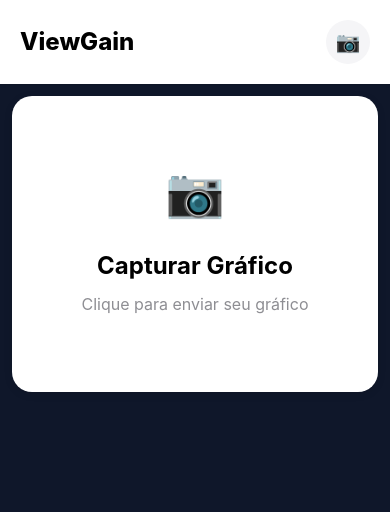
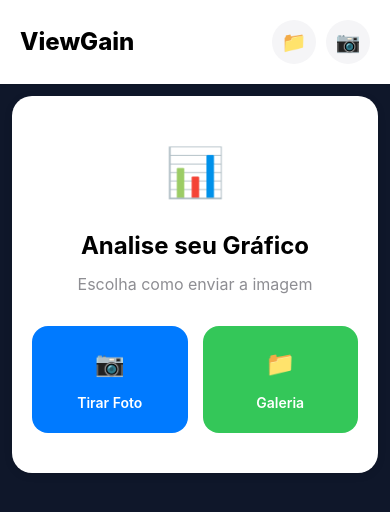
Before and after one commit to gilmarfsousa2-hub/viewgain-app, a React (Vite) app: page / in a window 390 px wide. Shown: the top 512 px of the page. Built offline with nearby package versions, Linux system fonts and the light colour scheme.

Commit message:
feat: add direct camera support for mobile

```diff
--- a/src/App.tsx
+++ b/src/App.tsx
@@ -79,6 +79,7 @@ export default function App() {
     const [status, setStatus] = useState('Aguardando gráfico...');
     const [errorMsg, setErrorMsg] = useState<string | null>(null);
     const fileInputRef = useRef<HTMLInputElement>(null);
+    const cameraInputRef = useRef<HTMLInputElement>(null);
 
     const handleFileChange = async (e: React.ChangeEvent<HTMLInputElement>) => {
         const file = e.target.files?.[0];
@@ -123,19 +124,37 @@ export default function App() {
         <div className="min-h-screen">
             <div className="header">
                 <div className="logo">ViewGain</div>
-                <button className="camera-btn" onClick={() => fileInputRef.current?.click()}>📷</button>
+                <div style={{ display: 'flex', gap: '10px' }}>
+                    <button title="Galeria" className="camera-btn" onClick={() => fileInputRef.current?.click()}>📁</button>
+                    <button title="Câmera" className="camera-btn" onClick={() => cameraInputRef.current?.click()}>📷</button>
+                </div>
             </div>
 
             <div className="container">
                 {!image ? (
-                    <div
-                        onClick={() => fileInputRef.current?.click()}
-                        className="main-card"
-                        style={{ textAlign: 'center', cursor: 'pointer', padding: '60px 20px' }}
-                    >
-                        <div style={{ fontSize: '48px', marginBottom: '20px' }}>📷</div>
-                        <div className="main-title" style={{ fontSize: '24px' }}>Capturar Gráfico</div>
-                        <div className="main-subtitle">Clique para enviar seu gráfico</div>
+                    <div className="main-card" style={{ textAlign: 'center', padding: '40px 20px' }}>
+                        <div style={{ fontSize: '48px', marginBottom: '20px' }}>📊</div>
+                        <div className="main-title" style={{ fontSize: '24px' }}>Analise seu Gráfico</div>
+                        <div className="main-subtitle" style={{ marginBottom: '30px' }}>Escolha como enviar a imagem</div>
+
+                        <div style={{ display: 'grid', gridTemplateColumns: '1fr 1fr', gap: '15px' }}>
+                            <button
+                                onClick={() => cameraInputRef.current?.click()}
+                                className="action-button"
+                                style={{ margin: 0, padding: '20px', display: 'flex', flexDirection: 'column', gap: '10px', alignItems: 'center', justifyContent: 'center', backgroundColor: '#007AFF' }}
+                            >
+                                <span style={{ fontSize: '24px' }}>📷</span>
+                                <span style={{ fontSize: '14px' }}>Tirar Foto</span>
+                            </button>
+                            <button
+                                onClick={() => fileInputRef.current?.click()}
+                                className="action-button"
+                                style={{ margin: 0, padding: '20px', display: 'flex', flexDirection: 'column', gap: '10px', alignItems: 'center', justifyContent: 'center', background: '#34C759' }}
+                            >
+                                <span style={{ fontSize: '24px' }}>📁</span>
+                                <span style={{ fontSize: '14px' }}>Galeria</span>
+                            </button>
+                        </div>
                     </div>
                 ) : (
                     <AnimatePresence mode="wait">
@@ -317,6 +336,7 @@ export default function App() {
             </div>
 
             <input type="file" ref={fileInputRef} onChange={handleFileChange} accept="image/*" className="hidden" />
+            <input type="file" ref={cameraInputRef} onChange={handleFileChange} accept="image/*" capture="environment" className="hidden" />
         </div>
     );
 }
```
